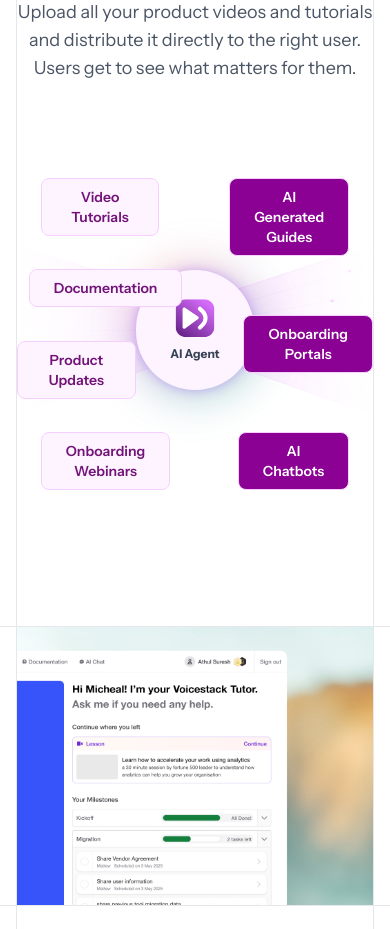
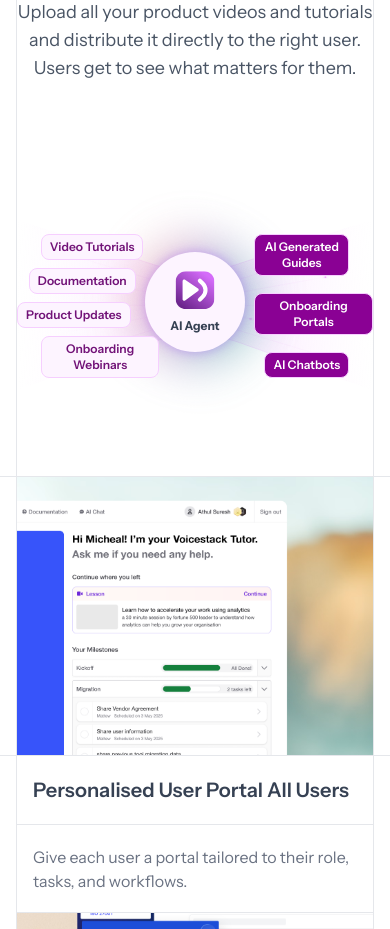
Before and after one commit to atulsuresh/knolbase-landing2, a Next.js app: page / in a window 390 px wide. Shown: the part 3000-3929 px from the top of the page. Built offline with nearby package versions, Linux system fonts and the light colour scheme.

Commit message:
minor changes

```diff
--- a/package.json
+++ b/package.json
@@ -13,6 +13,7 @@
     "@heroicons/react": "^2.2.0",
     "gsap": "^3.13.0",
     "next": "15.5.4",
+    "next-seo": "^6.8.0",
     "prop-types": "^15.8.1",
     "react": "19.1.0",
     "react-dom": "19.1.0"
--- a/src/pages/index.js
+++ b/src/pages/index.js
@@ -78,19 +78,19 @@ const AIAgentAnimationSection = () => {
             </p>
           </div>
 
-          <div className="w-full grid grid-cols-12 relative max-w-4xl  h-[400px] mx-auto text-center mt-12">
-            <div className="absolute top-0 left-0 w-full h-[400px] flex justify-center items-center z-0">
+          <div className="w-full grid grid-cols-12 relative max-w-4xl  md:h-[400px] h-[250px] mx-auto text-center mt-12">
+            <div className="absolute top-0 left-0 w-full md:h-[400px] h-[350px] flex justify-center items-center z-0">
               <FlowLinesA className="w-full h-full" />
             </div>
 
-            <div className="col-span-4 flex flex-col z-20 h-full md:text-base text-sm justify-between py-10">
+            <div className="col-span-4 flex flex-col z-20 h-full md:text-base text-xs justify-between md:py-10 py-24">
               {inputStuff.map((item, index) => (
                 <div
                   key={index}
                   className="w-full flex"
                   style={{ marginLeft: `${inputStuffPosition[index]}%` }}
                 >
-                  <div className=" font-semibold px-6 py-2 bg-fuchsia-50 text-fuchsia-900 border border-fuchsia-200 rounded-lg mt-2">
+                  <div className=" font-semibold md:py-2 px-2 py-1 bg-fuchsia-50 text-fuchsia-900 border border-fuchsia-200 rounded-lg mt-2">
                     {item}
                   </div>
                 </div>
@@ -98,7 +98,7 @@ const AIAgentAnimationSection = () => {
             </div>
 
             <div className="col-span-4 h-full flex justify-center items-center z-10 relative">
-              <div className="z-10 shadow-[0_0_12px_rgba(138,56,245,0.34)] md:w-[180px] md:h-[180px] w-[120px] h-[120px] rounded-full bg-fuchsia-50 flex justify-center items-center flex-col ">
+              <div className="z-10 shadow-[0_0_12px_rgba(138,56,245,0.34)] md:w-[180px] md:h-[180px] w-[100px] h-[100px] rounded-full bg-fuchsia-50 flex justify-center items-center flex-col ">
                 <Image
                   src="/logoIconOnly.svg"
                   alt="Knolbase Logo"
@@ -121,14 +121,14 @@ const AIAgentAnimationSection = () => {
               ></div>
             </div>
 
-            <div className="col-span-4 z-50 flex flex-col h-full  md:text-base text-sm justify-between py-10">
+            <div className="col-span-4 z-50 flex flex-col h-full  md:text-base text-xs justify-between md:py-10 py-24">
               {outputStuff.map((item, index) => (
                 <div
                   key={index}
                   className="w-full flex justify-end"
                   style={{ paddingRight: `${outputStuffPosition[index]}%` }}
                 >
-                  <div className=" font-semibold px-6 py-2 bg-fuchsia-800 text-white border border-fuchsia-200 rounded-lg mt-2">
+                  <div className=" font-semibold md:px-6 md:py-2 px-2 py-1 bg-fuchsia-800 text-white border border-fuchsia-200 rounded-lg mt-2">
                     {item}
                   </div>
                 </div>
```
